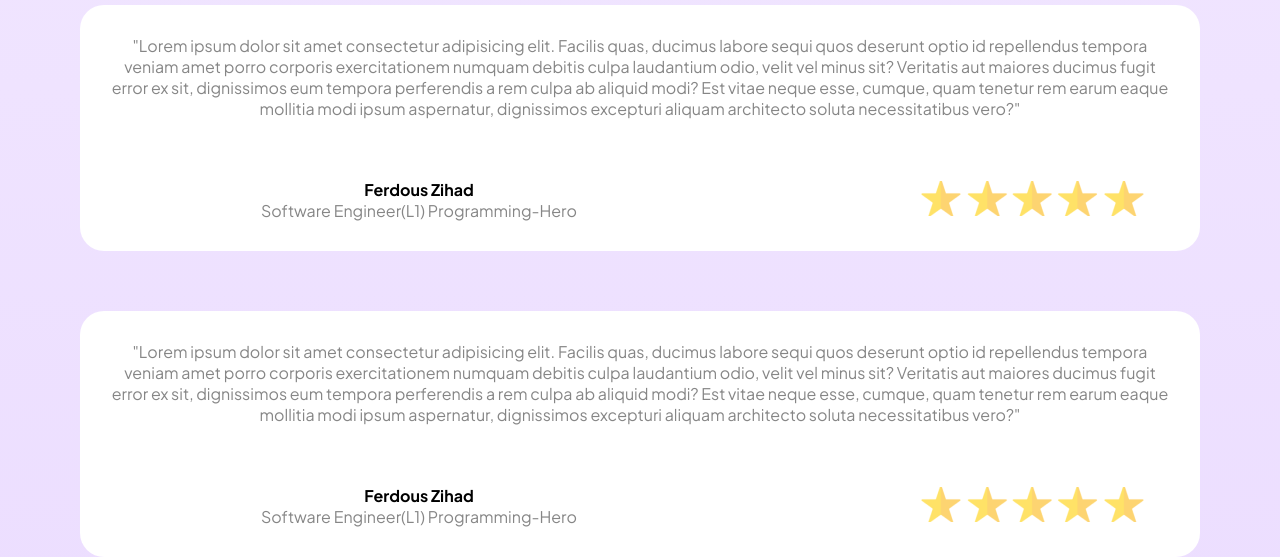
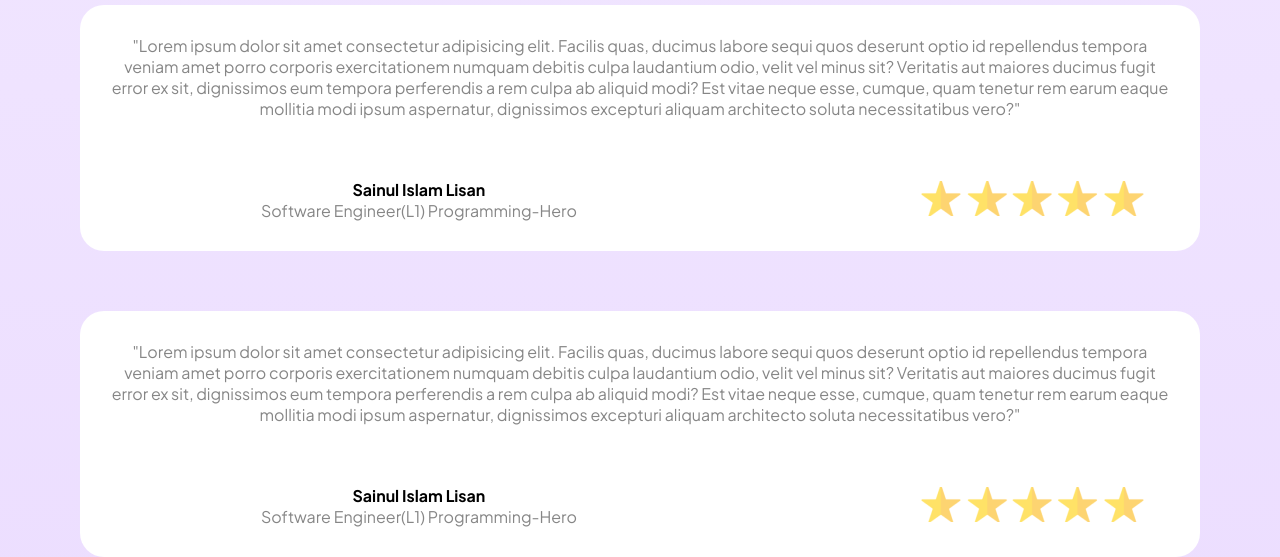
Before and after one commit to MDSainulIslam/tour_mama-project, a plain HTML site: page index.html in a window 1280 px wide. Shown: the part 2760-3317 px from the top of the page. Drawn offline with Linux system fonts and the light colour scheme.

Commit message:
name change

```diff
--- a/index.html
+++ b/index.html
@@ -143,7 +143,7 @@
 
         <div class="review_footer">
           <div class="review_footer_content">
-            <h4>Ferdous Zihad</h4>
+            <h4>Sainul Islam Lisan</h4>
             <p>Software Engineer(L1) Programming-Hero</p>
          </div>
 
@@ -157,7 +157,7 @@
 
           <div class="review_footer">
             <div class="review_footer_content">
-              <h4>Ferdous Zihad</h4>
+              <h4>Sainul Islam Lisan</h4>
               <p>Software Engineer(L1) Programming-Hero</p>
           </div>
 
```
